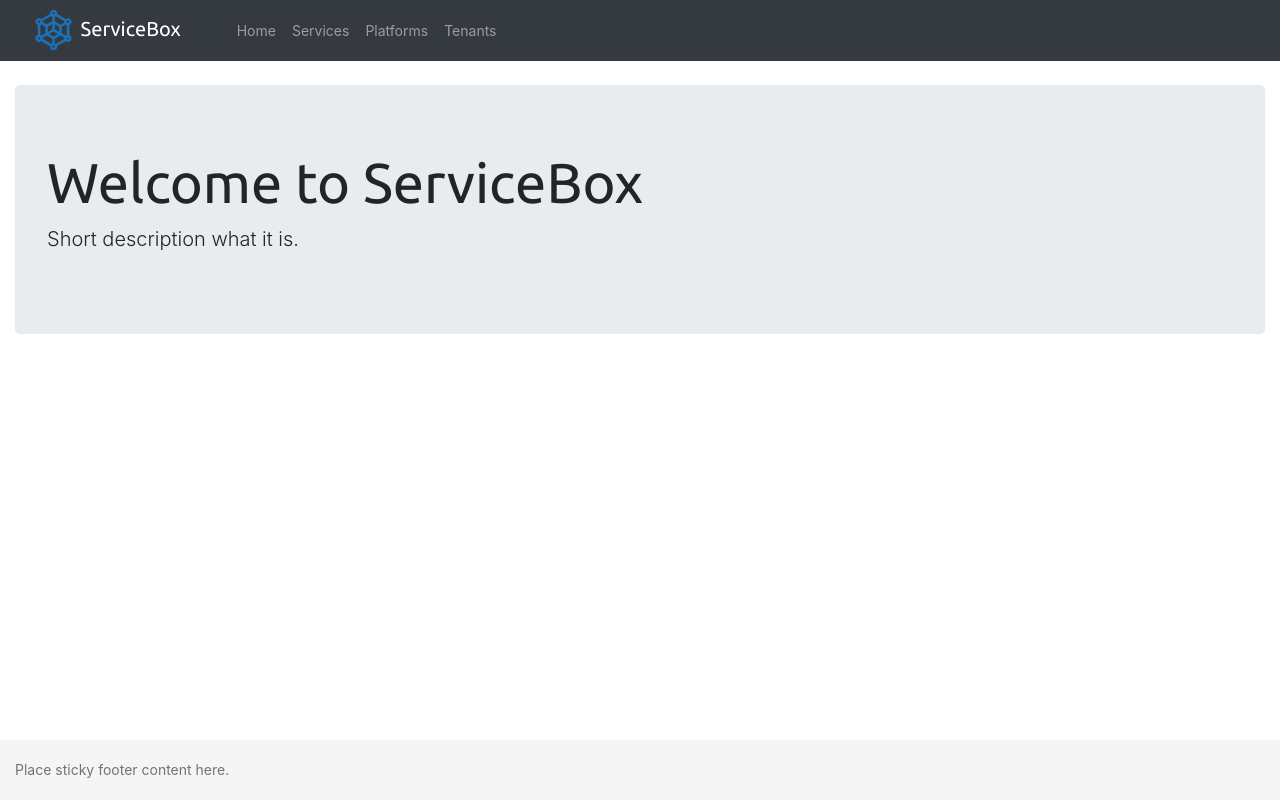
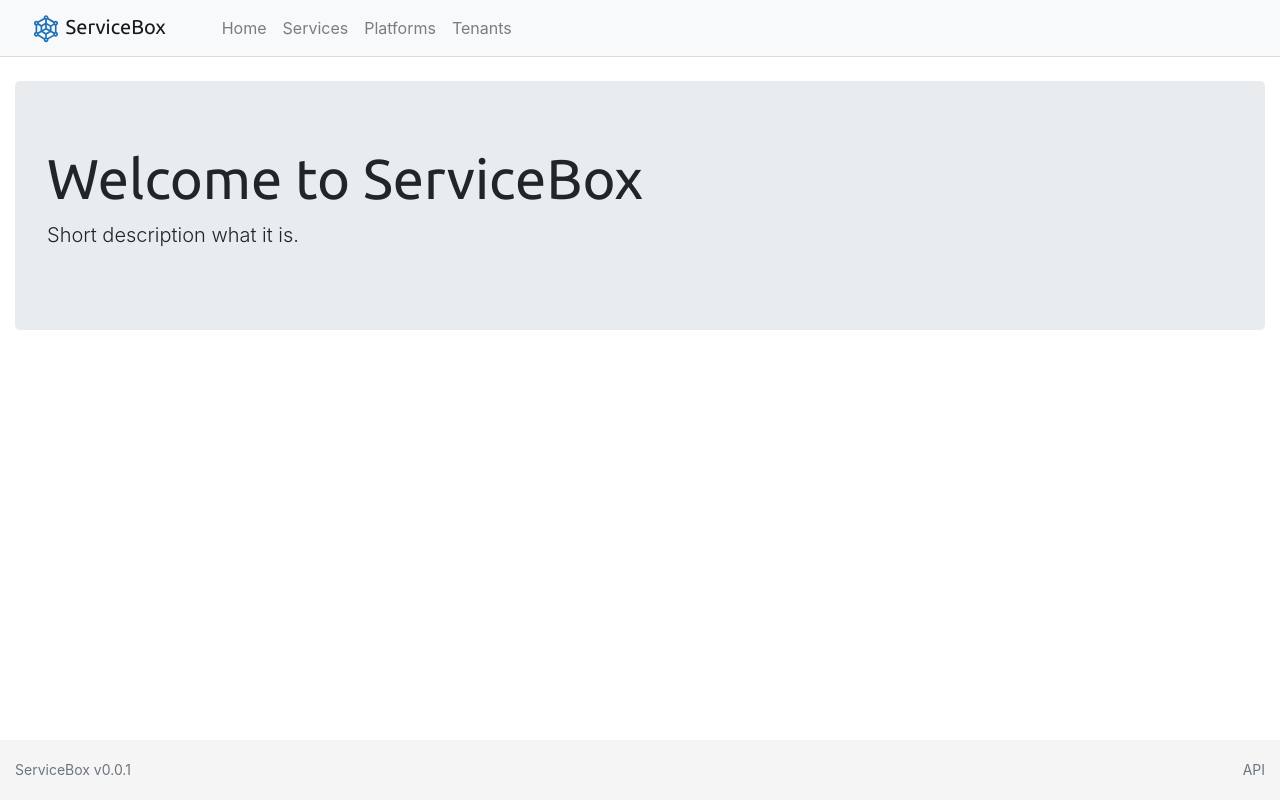
Before and after one commit to FlxPeters/servicebox, a Django app: page / in a window 1280 px wide. Run offline with Django 3.2, Linux system fonts and the light colour scheme; some libraries are stand-ins or nearby versions.

Commit message:
new style for navabr

```diff
--- a/servicebox/services/templates/services/service_detail.html
+++ b/servicebox/services/templates/services/service_detail.html
@@ -7,7 +7,7 @@
 {% block header %}
 <div class="header">
     <h1>{{ service.name }}</h1>
-    <p><span class="lead">{{ service.get_fully_qualified_name}}</span>  </p>
+    <p class="lead">{{ service.get_fully_qualified_name}}</p>
     <p class="text-muted date">Created {{ service.created_at|date:"D d M Y"}} &middot; Updated {{ service.updated_at |timesince}}</p>
 </div>
 {% endblock %}
--- a/servicebox/static/css/main.css
+++ b/servicebox/static/css/main.css
@@ -4,6 +4,11 @@ body {
 
 .container {
   max-width: 1600px;
+}
+
+.navbar {
+  font-size: 1rem;
+  border-bottom: 1px solid rgba(0, 0, 0, 0.125);
 }
 
 .navbar-brand {
@@ -38,9 +43,10 @@ h2 {
 
 .card-header {
   font-weight: bold;
+  font-size: 1rem;
 }
-.card-header {
-  font-size: 1rem;
+.card-header .badge {
+  font-size: 100%;
 }
 
 .card-body.card-table {
--- a/servicebox/templates/base.html
+++ b/servicebox/templates/base.html
@@ -23,7 +23,11 @@
         </main>
         <footer class="footer">
             <div class="container">
-                <span class="text-muted">Place sticky footer content here.</span>
+                <span class="text-muted">ServiceBox v0.0.1</span>
+                <span class="text-muted float-right">
+                    API
+                </span>
+
             </div>
         </footer>
   </body>
--- a/servicebox/templates/inc/navbar.html
+++ b/servicebox/templates/inc/navbar.html
@@ -1,8 +1,8 @@
 {% load static %}
-<nav class="navbar navbar-expand-md navbar-dark bg-dark">
+<nav class="navbar navbar-expand-md navbar-light bg-light">
     <div class="container">
         <a class="navbar-brand" href="#">
-            <img id="logo" width="45" src="{% static '/img/logo_icon.svg' %}" /> ServiceBox
+            <img id="logo" height="30" src="{% static '/img/logo_icon.svg' %}" /> ServiceBox
         </a>
         <button class="navbar-toggler" type="button" data-toggle="collapse" data-target="#navbar" aria-controls="navbar" aria-expanded="false" aria-label="Toggle navigation">
             <span class="navbar-toggler-icon"></span>
```
